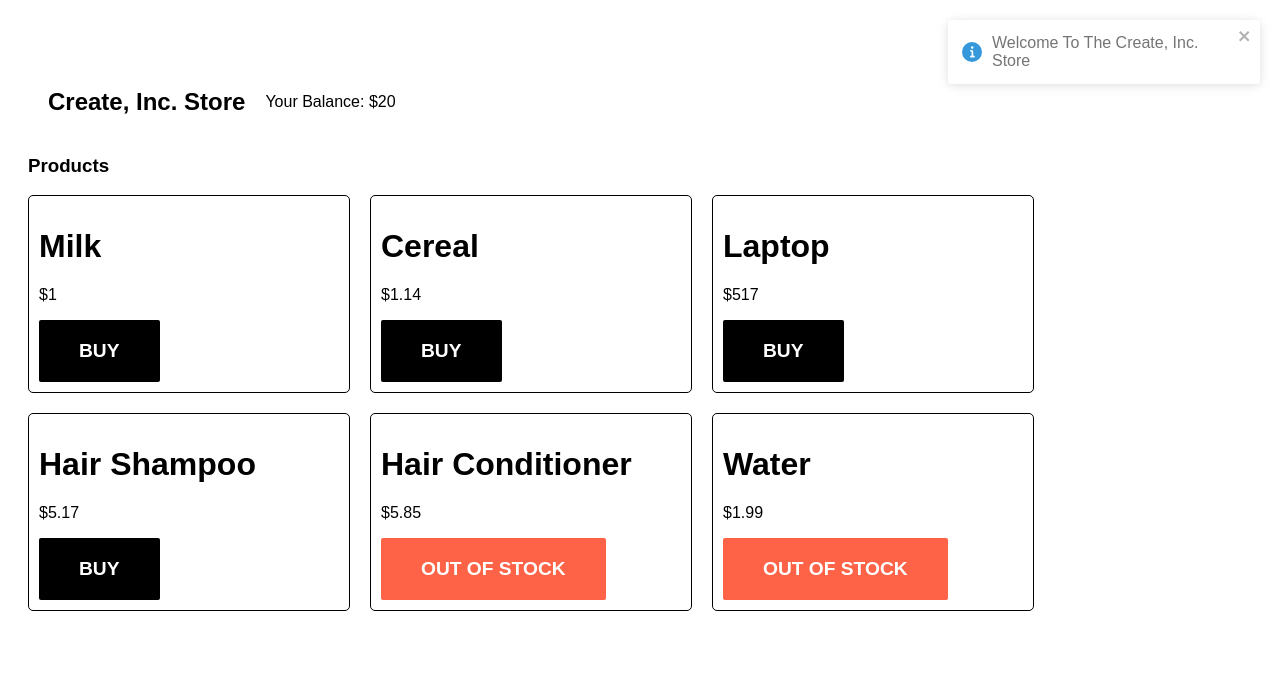
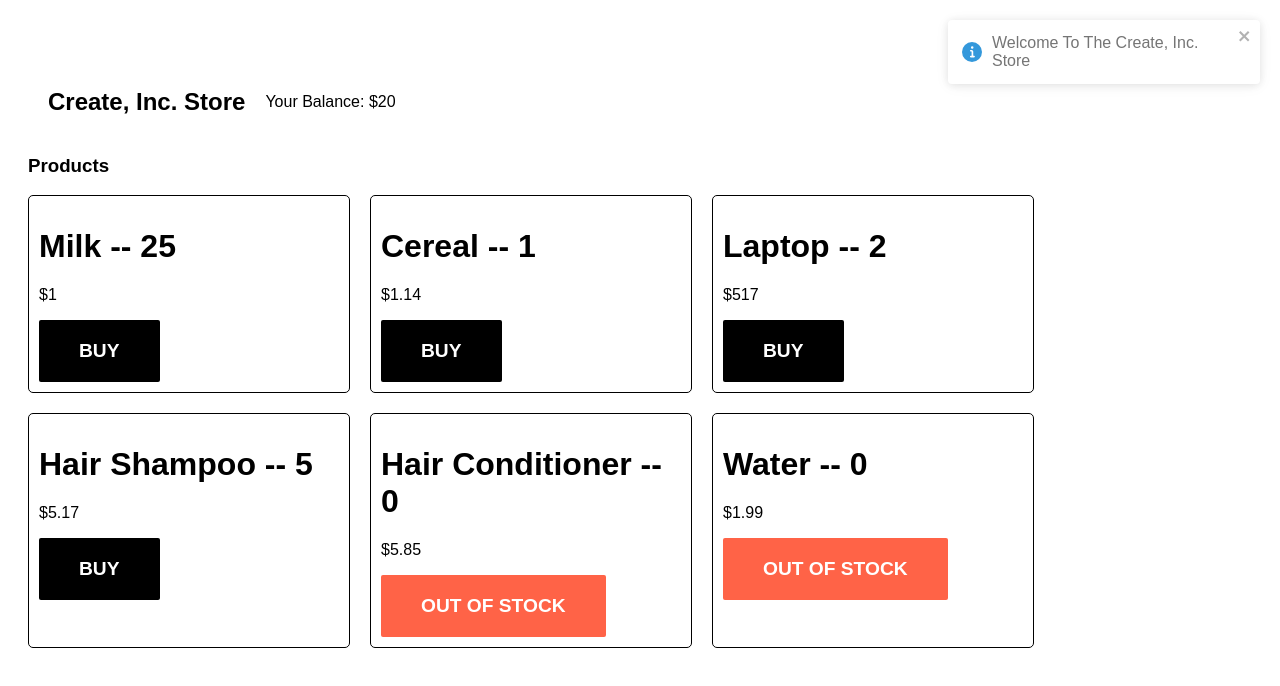
Before and after one commit to israelmanzi/scaling-waffle, a Next.js app: page / in a window 1280 px wide. Shown: the top 686 px of the page. Built offline with nearby package versions, Linux system fonts and the light colour scheme.

Commit message:
[feat] fix updating the inventory count

```diff
--- a/src/mock-backend/index.ts
+++ b/src/mock-backend/index.ts
@@ -17,17 +17,18 @@ type UseCheckout = {
 
 export const useCheckout = (): UseCheckout => {
   const [balance, setBalance] = React.useState<number>(initialBalance);
+  const [items, setItems] = React.useState<Item[]>(initialItems);
   return {
     buy: async (itemId: Item['id']) => {
       const newState = await executePurchase(itemId, {
         balance,
-        items: initialItems,
+        items: items,
       });
-
+      if (newState.success) setItems(newState.data!.items);
       setBalance(newState.balance);
       return newState;
     },
-    items: initialItems,
+    items,
     balance,
   };
 };
--- a/src/pages/index.tsx
+++ b/src/pages/index.tsx
@@ -25,7 +25,7 @@ const Index = () => {
       hideProgressBar: true,
       closeOnClick: true,
     });
-    const { success: successfull, message } = await buy(product.id);
+    const { success: successfull, message, data } = await buy(product.id);
     console.log({ successfull });
     if (successfull) {
       toast.success(`You bought ${product.name}!`, {
@@ -35,6 +35,8 @@ const Index = () => {
         closeOnClick: true,
         pauseOnHover: true,
       });
+
+      console.log(data);
     } else {
       toast.error(message, {
         position: 'top-right',
@@ -66,7 +68,9 @@ const Index = () => {
             )
             .map((item) => (
               <div key={item.id} className={styles.product}>
-                <h1>{item.name}</h1>
+                <h1>
+                  {item.name} -- {item.inventory}
+                </h1>
                 <p>${item.price}</p>
                 <button
                   className={[
```
